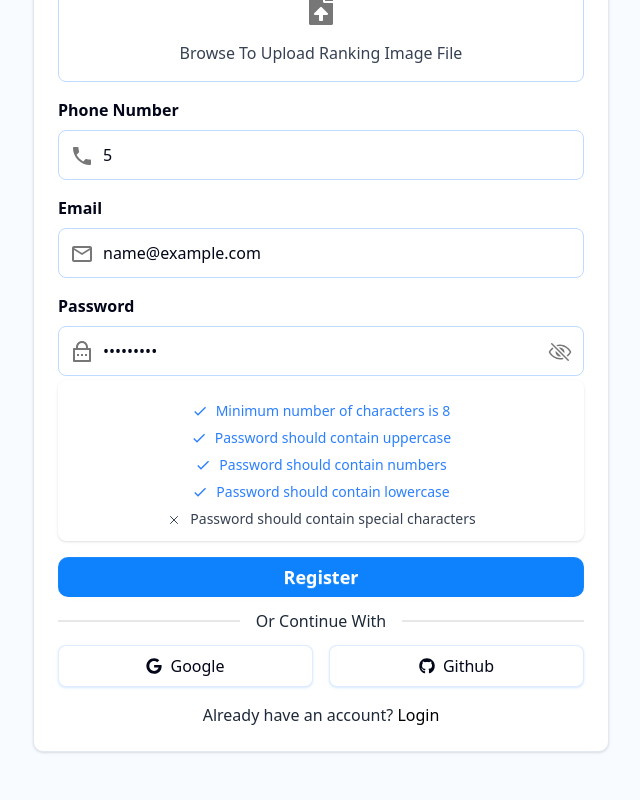
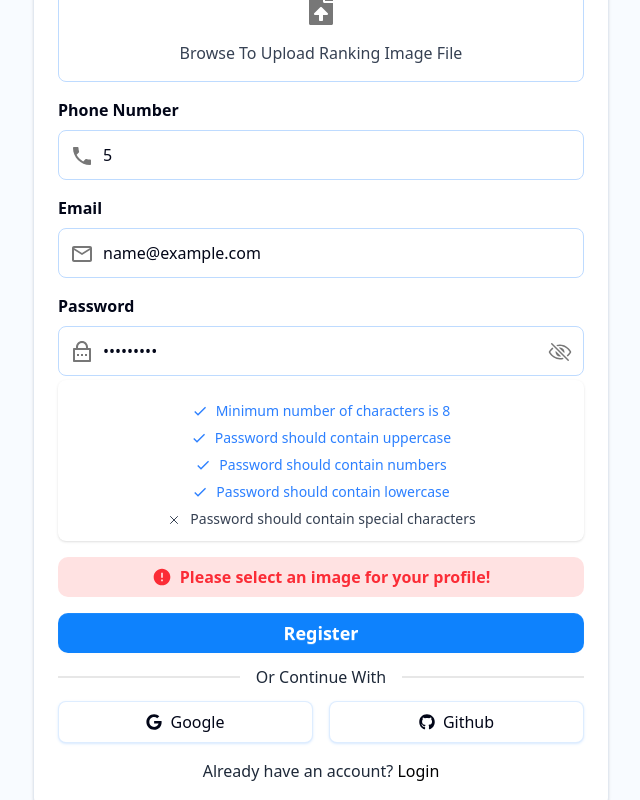
Before and after one commit to ssmahim01/Care-Matrix-With-Dev-Sync, a React (Vite) app: page /register in a window 1280 px wide. Both pictures are taken after typing "Sample", "5", "name@example.com", "Sample123" into the empty fields and a click on the button "Register". Shown: the part 367-1167 px from the top of the page, without its empty margins (319-959 px from the left). Built offline with nearby package versions, Linux system fonts and the light colour scheme.

Commit message:
navigateTo reusable componenent added

```diff
--- a/src/authentication/Register.jsx
+++ b/src/authentication/Register.jsx
@@ -3,7 +3,13 @@ import { useState } from "react";
 import { FaFileUpload } from "react-icons/fa";
 import { IoIosLogIn } from "react-icons/io";
 import { IoCloseOutline, IoEyeOffOutline, IoEyeOutline } from "react-icons/io5";
-import { MdDelete, MdDone, MdLocalPhone, MdOutlineMail } from "react-icons/md";
+import {
+  MdDelete,
+  MdDone,
+  MdError,
+  MdLocalPhone,
+  MdOutlineMail,
+} from "react-icons/md";
 import { RiAccountCircleLine, RiLockPasswordLine } from "react-icons/ri";
 import { Link } from "react-router";
 import SocialLogin from "./SocialLogin";
@@ -100,7 +106,8 @@ const Register = () => {
   const handleSubmit = (e) => {
     e.preventDefault();
     if (!image) {
-      return console.error("Pls select an image for your profile");
+      setIsError("Please select an image for your profile!");
+      return;
     }
     const user = { name, email, password: strongPassword };
     console.table(user);
@@ -298,7 +305,13 @@ const Register = () => {
               </div>
             )}
           </div>
-
+          {/* Error Message */}
+          {isError && (
+            <div className="text-red-500 flex items-center justify-center gap-2 text-base py-[8px] bg-red-100 rounded-lg font-semibold text-center">
+              <MdError size={20} />
+              {isError}
+            </div>
+          )}
           {/* Register Button */}
           <button
             type="submit"
@@ -308,6 +321,7 @@ const Register = () => {
             {loading ? "Registering..." : "Register"}
           </button>
         </form>
+
         {/* SocialLogin */}
         <SocialLogin />
         {/* Navigate to login */}
```
